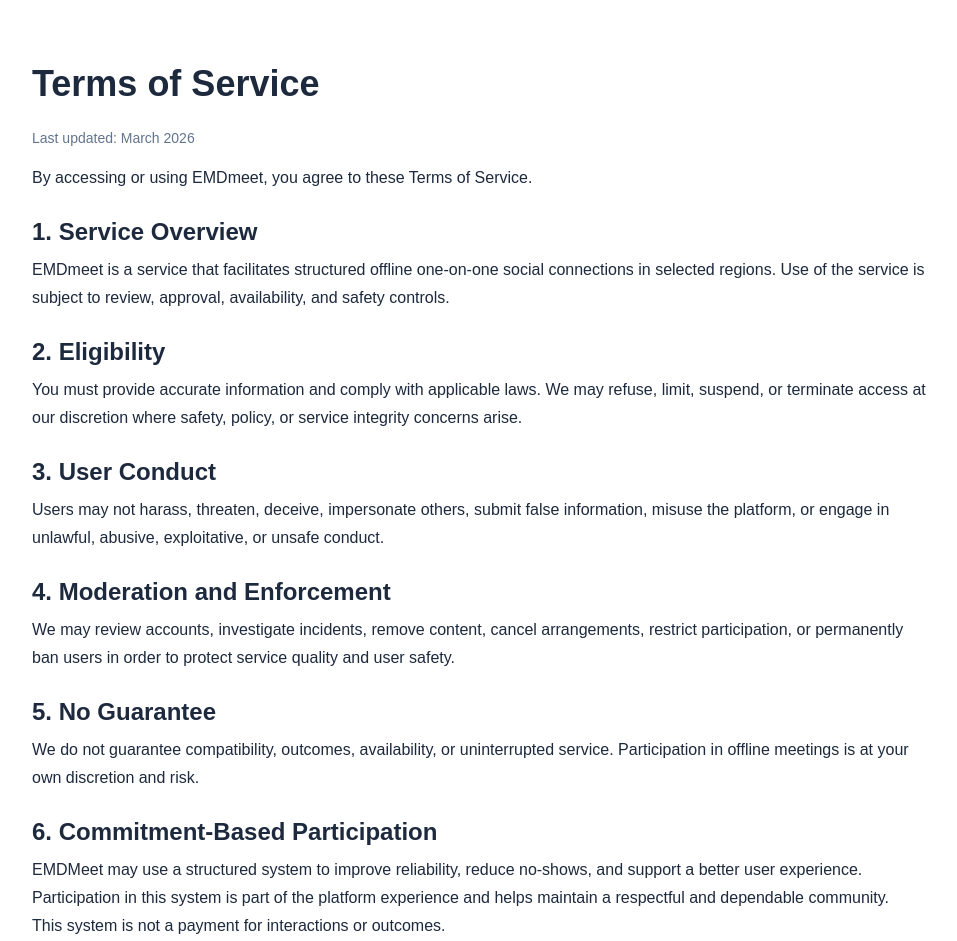
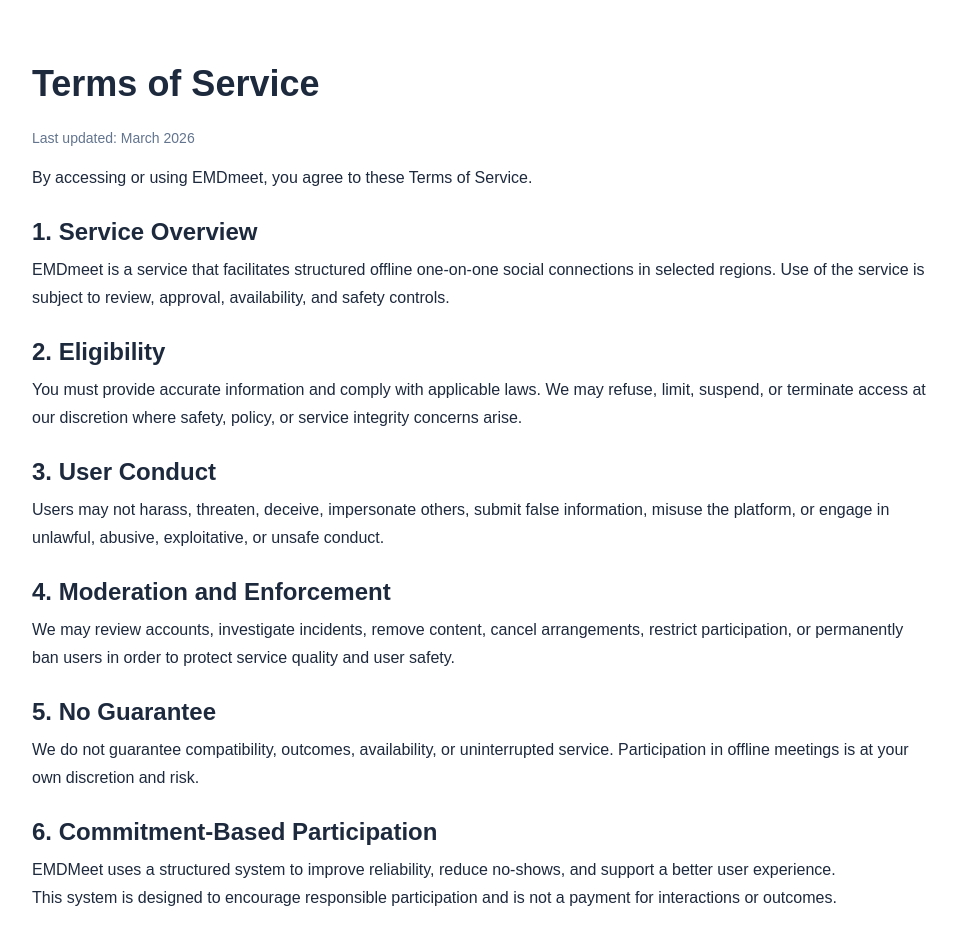
Before and after one commit to shadi2323/emdmeet-web, a Next.js app: page /terms in a window 1280 px wide. Shown: the top 941 px of the page, without its empty margins (160-1117 px from the left). Built offline with nearby package versions, Linux system fonts and the light colour scheme.

Commit message:
Finalize Terms of Service with exact Commitment-Based Participation wording for Google Play compliance

```diff
--- a/src/app/terms/page.tsx
+++ b/src/app/terms/page.tsx
@@ -57,10 +57,10 @@
           <section>
             <h2 className="mb-2 text-2xl font-semibold">6. Commitment-Based Participation</h2>
             <p>
-              EMDMeet may use a structured system to improve reliability, reduce no-shows, and support a better user experience. Participation in this system is part of the platform experience and helps maintain a respectful and dependable community.
+              EMDMeet uses a structured system to improve reliability, reduce no-shows, and support a better user experience.
             </p>
             <p>
-              This system is not a payment for interactions or outcomes.
+              This system is designed to encourage responsible participation and is not a payment for interactions or outcomes.
             </p>
           </section>
 
```
